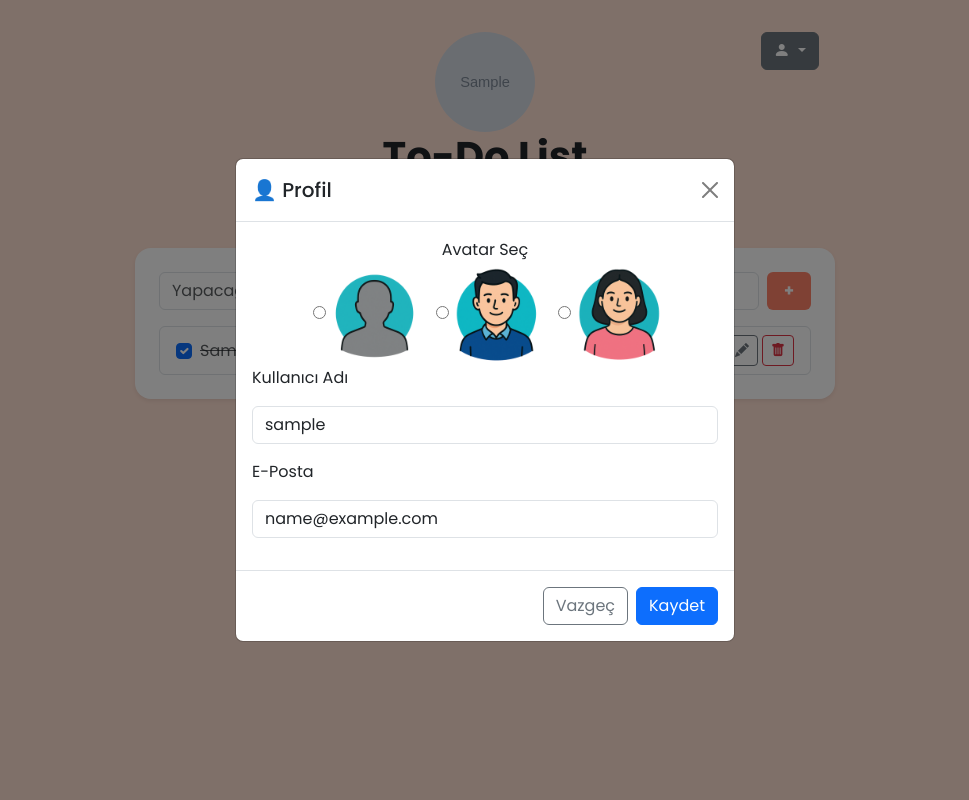
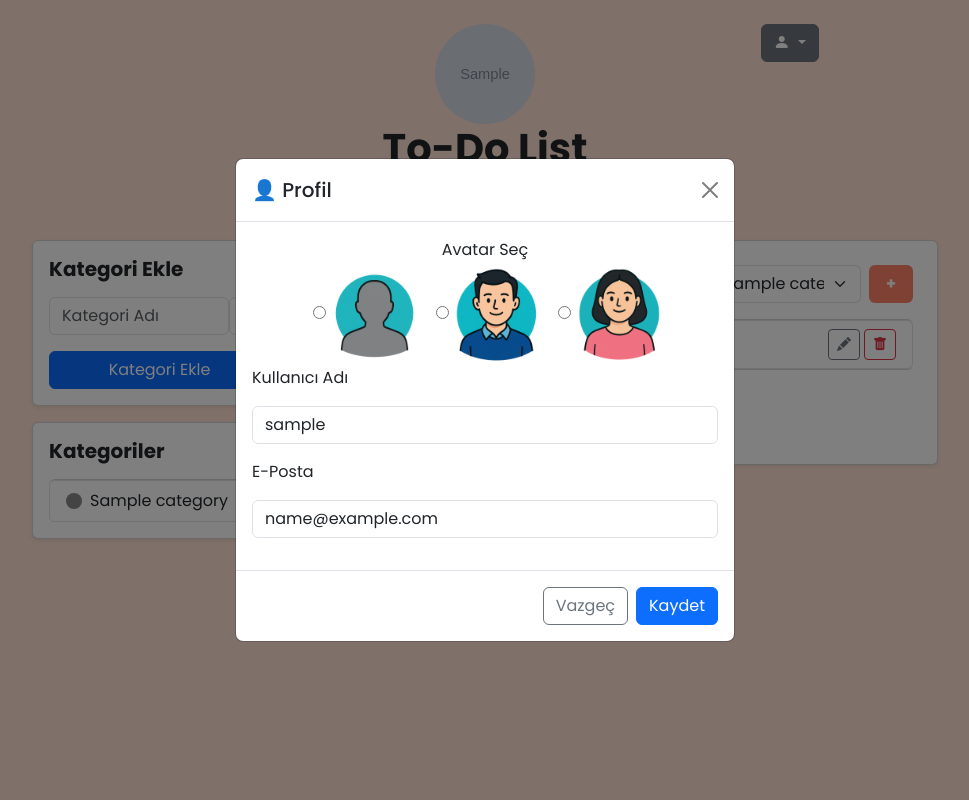
Before and after one commit to kadrzeybek/to-do_list, a PHP site: page / in a window 1280 px wide. Shown: the whole page, without its empty margins (155-1124 px from the left). Run offline with PHP 8.4, Linux system fonts and the light colour scheme; the visitor is signed in with stand-in values (Sample User, id 1); tables that the repository leaves empty or names only in its code hold one stand-in row (values such as "Sample post"); grey boxes marked "Sample" are stand-in pictures.

Commit message:
category parts are added

```diff
--- a/css/style.css
+++ b/css/style.css
@@ -55,7 +55,7 @@ main {
   transition: 0.8s ease-in-out;
 }
 
-form {
+.login_form {
   max-width: 260px;
   width: 100%;
   margin: 0 auto;
@@ -68,7 +68,7 @@ form {
   transition: opacity 0.02s 0.4s;
 }
 
-form.sign-up-form {
+.login_form.sign-up-form {
   opacity: 0;
   pointer-events: none;
 }
@@ -187,12 +187,12 @@ label {
   color: #8371fd;
 }
 
-main.sign-up-mode form.sign-in-form {
+main.sign-up-mode .login_form.sign-in-form {
   opacity: 0;
   pointer-events: none;
 }
 
-main.sign-up-mode form.sign-up-form {
+main.sign-up-mode .login_form.sign-up-form {
   opacity: 1;
   pointer-events: all;
 }
@@ -301,6 +301,9 @@ main.sign-up-mode .carousel {
   border-radius: 1rem;
 }
 
+
+
+
 @media (max-width: 850px) {
   .box {
     height: auto;
@@ -322,7 +325,7 @@ main.sign-up-mode .carousel {
     height: auto;
   }
 
-  form {
+  .login_form {
     max-width: revert;
     padding: 1.5rem 2.5rem 2rem;
     transition: transform 0.8s ease-in-out, opacity 0.45s linear;
@@ -332,15 +335,15 @@ main.sign-up-mode .carousel {
     margin: 2rem 0;
   }
 
-  form.sign-up-form {
+  .login_form.sign-up-form {
     transform: translateX(100%);
   }
 
-  main.sign-up-mode form.sign-in-form {
+  main.sign-up-mode .login_form.sign-in-form {
     transform: translateX(-100%);
   }
 
-  main.sign-up-mode form.sign-up-form {
+  main.sign-up-mode .login_form.sign-up-form {
     transform: translateX(0%);
   }
 
@@ -387,7 +390,7 @@ main.sign-up-mode .carousel {
     font-size: 1.2rem;
   }
 
-  form {
+  .login_form {
     padding: 1rem 2rem 1.5rem;
   }
 }
--- a/index.php
+++ b/index.php
@@ -15,6 +15,10 @@ function execute_query($conn, $sql, $types = '', ...$params) {
     }
     return false;
 }
+
+
+
+
 
 // --- Kullanıcı Kontrolü ve Bilgileri Çek ---
 if (!isset($_SESSION['username'])) {
@@ -36,12 +40,27 @@ if ($stmt) {
     die("Kullanıcı bilgileri alınamadı.");
 }
 
+//paging
+$limit = 5;
+$page = isset($_GET['page']) ? (int)$_GET['page'] : 1;
+$page = max($page, 1);
+$offset = ($page - 1) * $limit;
+$count_stmt = execute_query($conn, "SELECT COUNT(*) AS total FROM todos WHERE user_id = ?", "i", $user_id);
+$count_result = mysqli_stmt_get_result($count_stmt);
+$row = mysqli_fetch_assoc($count_result);
+$total_todos = $row['total'];
+
+$total_pages = ceil($total_todos / $limit);
+
 // --- Yeni ToDo Ekleme ---
 if (isset($_POST['add_todo'])) {
     $todo_text = trim($_POST['todo_text']);
+$category_id = intval($_POST['category_id']) ?? null;
+
 if (!empty($todo_text)) {
-        execute_query($conn, "INSERT INTO todos (user_id, todo_text) VALUES (?, ?)", "is", $user_id, $todo_text);
+    execute_query($conn, "INSERT INTO todos (user_id, todo_text, category_id) VALUES (?, ?, ?)", "isi", $user_id, $todo_text, $category_id);
 }
+
     header("Location: index.php");
     exit();
 }
@@ -69,13 +88,24 @@ if ($_SERVER['REQUEST_METHOD'] === 'POST' && isset($_POST['todo_id'], $_POST['do
 
 
 // --- Kullanıcıya Ait Tüm ToDo'ları Çek ---
-$stmt = execute_query($conn, "SELECT * FROM todos WHERE user_id = ? ORDER BY done ASC, updated_at DESC", "i", $user_id);
+$stmt = execute_query(
+    $conn,
+    "SELECT todos.*, categories.category_name
+     FROM todos
+     LEFT JOIN categories ON todos.category_id = categories.category_id
+     WHERE todos.user_id = ?
+     ORDER BY todos.done ASC, todos.updated_at DESC
+     LIMIT ? OFFSET ?",
+    "iii", $user_id, $limit, $offset
+);
+
 
 if ($stmt) {
     $todos = mysqli_stmt_get_result($stmt);
 } else {
     die("To-Do listesi alınamadı.");
 }
+
 
 ?>
 
@@ -90,7 +120,9 @@ if ($stmt) {
     <link href="./css/style.css" rel="stylesheet">
 </head>
 <body>
-    <div class="container py-3">
+    <div class="container py-2 px-4">
+        <div class="row">
+            <div class="col-12">
                 <div class="d-flex justify-content-center">
                     <div class="mb-1 p-3 position-relative text-center" style="max-width: 700px; width: 100%;"><img id="currentAvatar" src="img/<?php echo htmlspecialchars($user['avatar']); ?>" width="100" height="100" class="rounded-circle ">
                         <div class="dropdown position-absolute top-0 end-0 m-3">
@@ -99,9 +131,7 @@ if ($stmt) {
                             </a>
                             <ul class="dropdown-menu dropdown-menu-end" aria-labelledby="dropdownMenuLink">
                                 <li>
-            <button class="dropdown-item" data-bs-toggle="modal" data-bs-target="#profileModal">
-                Profili Düzenle
-            </button>
+                                    <button class="dropdown-item" data-bs-toggle="modal" data-bs-target="#profileModal">Profili Düzenle</button>
                                 </li>
                                 <li>
                                     <a class="dropdown-item" href="logout.php">Çıkış Yap</a>
@@ -112,10 +142,56 @@ if ($stmt) {
                         <p class="text-muted mt-2">Hoşgeldin <?php echo htmlspecialchars($username); ?></p>
                     </div>
                 </div>
-        <div class="mx-auto rounded-4 bg-white p-4 shadow-sm" style="max-width: 700px;">
-            <form method="post" style="max-width: 700px;">
+            </div>
+        </div>
+        <div class="row justify-content-center aling-items-stretch">
+            <div class="col-md-3">
+                <div class="d-flex flex-column gap-3 h-100">
+                    <div class="card p-3 shadow-sm h-100">
+                        <h5 class="fw-bold mb-3">Kategori Ekle</h5>
+                        <form method="POST" action="index.php">
                             <div class="d-flex mb-3">
-                    <input type="text" name="todo_text" class="form-control me-2" placeholder="Yapacağınız Şey..." required>
+                                <input type="text" name="category_name" class="form-control" placeholder="Kategori Adı" required>
+                                <input type="color" name="category_color" class="form-control form-control-color" title="Kategori Rengi Seç" required>
+                            </div>
+                            <button type="submit" class="btn btn-primary w-100">Kategori Ekle</button>
+                        </form>
+                    </div>
+                    <div class=" card p-3 shadow-sm h-100">
+                        <h5 class="fw-bold mb-3">Kategoriler</h5>
+                        <?php
+                            $category_stmt = execute_query($conn, "SELECT * FROM categories");
+                            $categories = mysqli_stmt_get_result($category_stmt);
+                        ?>
+                        <ul class="list-group">
+                            <?php while ($cat = mysqli_fetch_assoc($categories)): ?>
+                                <li class="list-group-item d-flex align-items-center gap-2">
+                                    <div style="width: 16px; height: 16px; background-color:
+                                        <?php echo htmlspecialchars($cat['color']); ?>; border-radius: 50%;">
+                                    </div>
+                                    <span>
+                                        <?php echo htmlspecialchars($cat['category_name']); ?>
+                                    </span>
+                                </li>
+                            <?php endwhile; ?>
+                        </ul>
+                    </div>
+                </div>
+            </div>
+            <div class="col-md-7">
+                <div class="card p-4 shadow-sm" >
+                    <?php
+                        $category_stmt = execute_query($conn, "SELECT * FROM categories");
+                        $categories = mysqli_stmt_get_result($category_stmt);
+                    ?>
+                    <form method="post" class="w-100">
+                        <div class="d-flex w-100 mb-3 align-items-center todo_form">
+                            <input type="text" name="todo_text" class="form-control flex-grow-1 me-2" placeholder="Yapacağınız Şey..." required>
+                            <select name="category_id" class="form-select me-2" style="width: 150px;">
+                                <?php while ($cat = mysqli_fetch_assoc($categories)): ?>
+                                    <option value="<?php echo $cat['category_id']; ?>"><?php echo htmlspecialchars($cat['category_name']); ?></option>
+                                <?php endwhile; ?>
+                            </select>
                             <button type="submit" name="add_todo" class="btn text-white fw-bold px-3" style="background-color:#ff8269;">+</button>
                         </div>
                     </form>
@@ -128,15 +204,16 @@ if ($stmt) {
                                         <input type="hidden" name="done" value="<?php echo ($todo['done'] ?? 0) ? '0' : '1'; ?>">
                                         <input type="checkbox" class="form-check-input custom-checkbox" onchange="this.form.submit()" <?php echo ($todo['done'] ?? 0) ? 'checked' : ''; ?>>
                                     </form>
+                                    <div class="d-flex align-items-center gap-2">
+                                        <div style="width: 12px; height: 12px; border-radius: 50%; background-color: <?php echo $categoryColors[$todo['category_name']] ?? '#ced4da'; ?>;">
+                                        </div>
                                         <span class="text-break text-start <?php echo ($todo['done'] ?? 0) ? 'text-decoration-line-through text-muted' : ''; ?>">
                                             <?php echo htmlspecialchars($todo['todo_text']); ?>
                                         </span>
                                     </div>
-
+                                </div>
                                 <div class="d-flex gap-1">
-                            <button type="button" class="btn btn-sm btn-outline-secondary" data-bs-toggle="modal" data-bs-target="#editModal"
-                                    data-id="<?php echo $todo['todo_id']; ?>"
-                                    data-text="<?php echo htmlspecialchars($todo['todo_text']); ?>">
+                                    <button type="button" class="btn btn-sm btn-outline-secondary" data-bs-toggle="modal" data-bs-target="#editModal" data-id="<?php echo $todo['todo_id']; ?>" data-text="<?php echo htmlspecialchars($todo['todo_text']); ?>">
                                         <i class="bi bi-pencil-fill"></i>
                                     </button>
                                     <form method="post" action="delete_todo.php" class="m-0 p-0">
@@ -149,8 +226,30 @@ if ($stmt) {
                             </li>
                         <?php endwhile; ?>
                     </ul>
+                    <div class="mt-3">
+                        <ul class="pagination justify-content-center">
+                            <li class="page-item <?php if ($page <= 1) echo 'disabled'; ?>">
+                                <a class="page-link" href="<?php if ($page > 1) echo '?page=' . ($page - 1); else echo '#'; ?>">Önceki</a>
+                            </li>
+                            <?php for ($i = 1; $i <= $total_pages; $i++): ?>
+                                <li class="page-item <?php if ($i == $page) echo 'active'; ?>">
+                                    <a class="page-link" href="?page=<?php echo $i; ?>"><?php echo $i; ?></a>
+                                </li>
+                            <?php endfor; ?>
+                            <li class="page-item <?php if ($page >= $total_pages) echo 'disabled'; ?>">
+                                <a class="page-link" href="<?php if ($page < $total_pages) echo '?page=' . ($page + 1); else echo '#'; ?>">Sonraki</a>
+                            </li>
+                        </ul>
                     </div>
                 </div>
+            </div>
+        </div>
+    </div>
+
+
+
+
+
 
 
 <form method="POST" action="index.php">
--- a/login.php
+++ b/login.php
@@ -85,7 +85,7 @@ mysqli_close($conn);
     <div class="box">
       <div class="inner-box">
         <div class="forms-wrap">
-          <form action="" method="post" autocomplete="off" class="sign-in-form">
+          <form action="" method="post" autocomplete="off" class="sign-in-form login_form">
             <div class="logo">
               <img src="./img/logo.png"/>
               <h4>ToDoList</h4>
@@ -107,7 +107,7 @@ mysqli_close($conn);
               <input type="submit" name="login" value="Giriş Yap" class="sign-btn" />
             </div>
           </form>
-          <form action="login.php" method="post" autocomplete="off" class="sign-up-form">
+          <form action="login.php" method="post" autocomplete="off" class="sign-up-form login_form">
             <div class="logo">
               <img src="./img/logo.png"/>
               <h4>toDoList</h4>
```
Lines whose indentation alone changed are shown as unchanged.
